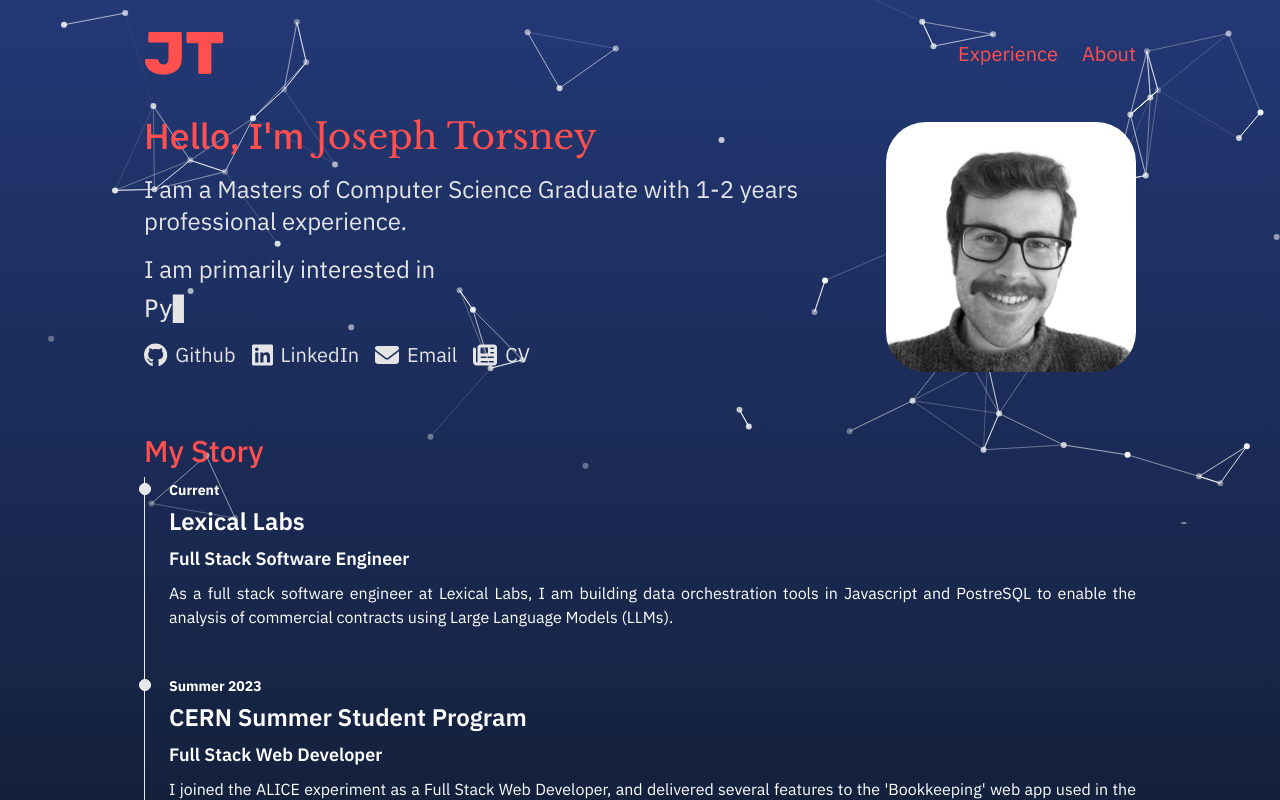
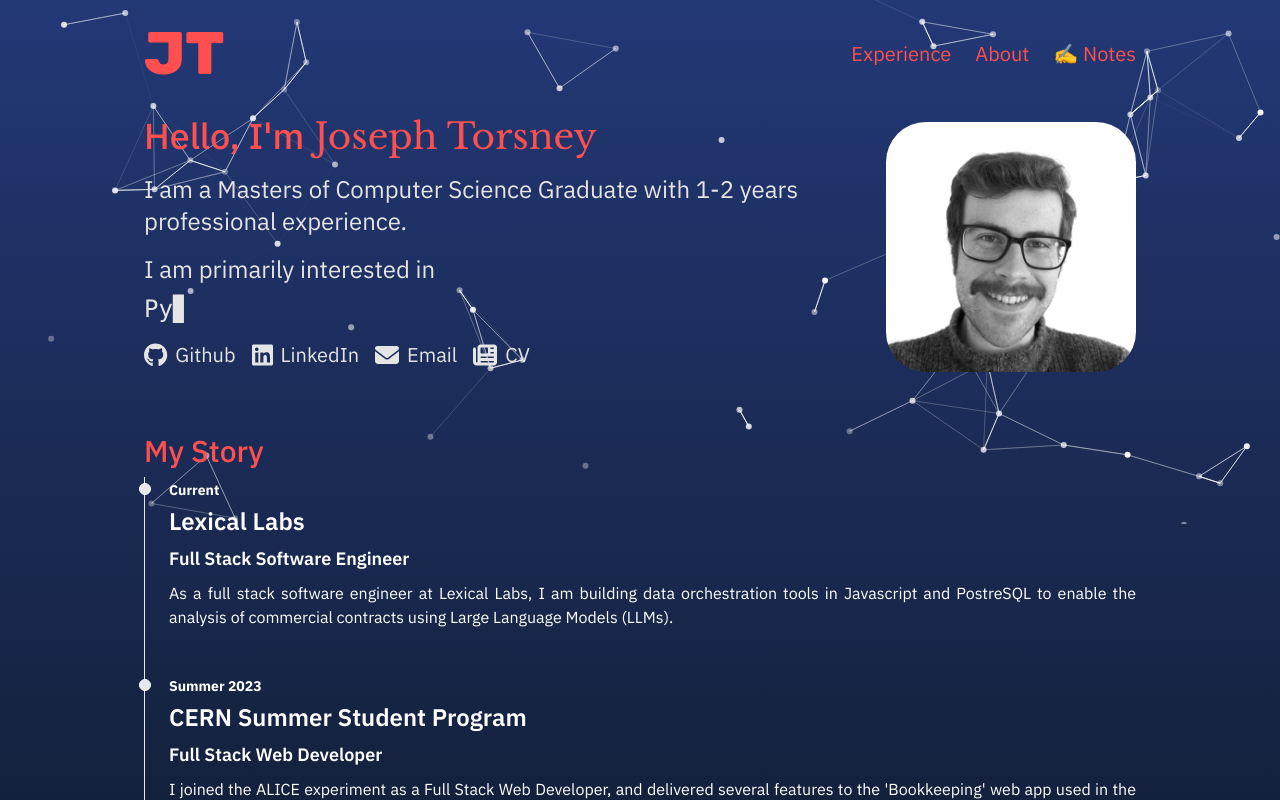
Before and after one commit to joetorsney/blog, a Next.js app: page / in a window 1280 px wide. Shown: the top 800 px of the page. Built offline with nearby package versions, Linux system fonts and the light colour scheme; what tailwind-gradient-mask-image would draw is missing.

Commit message:
add link to notes

```diff
--- a/src/nav.tsx
+++ b/src/nav.tsx
@@ -8,6 +8,7 @@ const Nav = () => (
     <div className="flex items-center gap-6">
       <Link href='projects' className='text-secondary hover:text-primary-light'>Experience</Link>
       <Link href='about' className='text-secondary hover:text-primary-light'>About</Link>
+      <a href='https://notes.joetorsney.com' className='text-secondary hover:text-primary-light'>✍️ Notes</a>
     </div>
   </div>
 )
```
